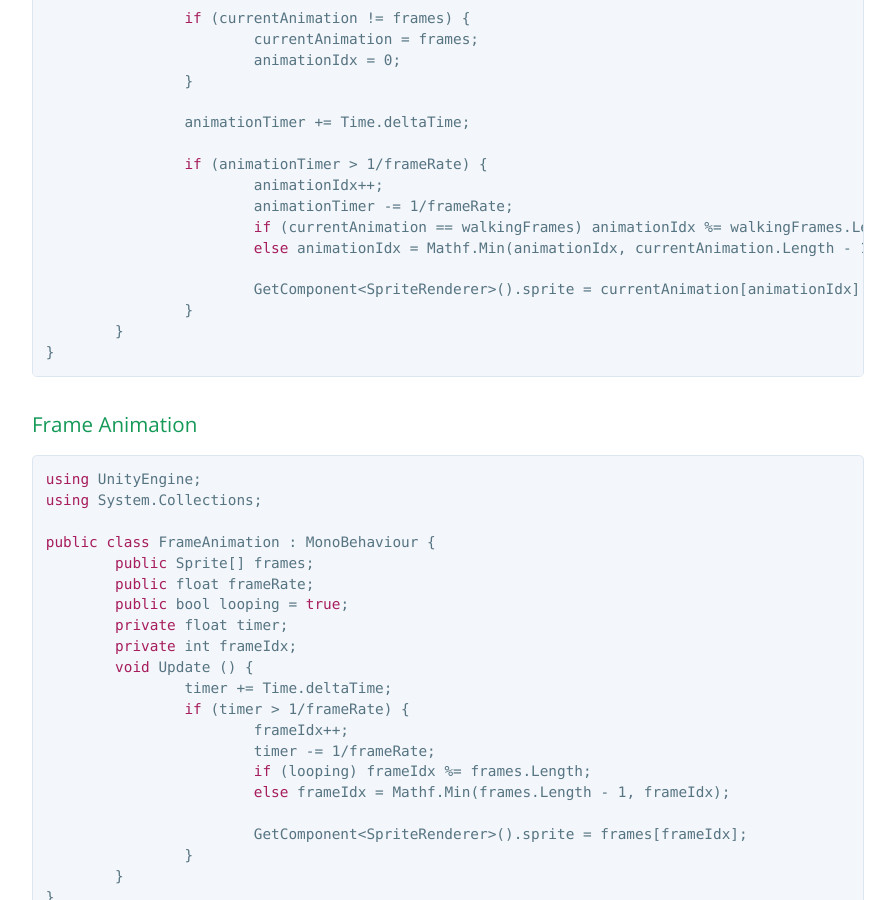
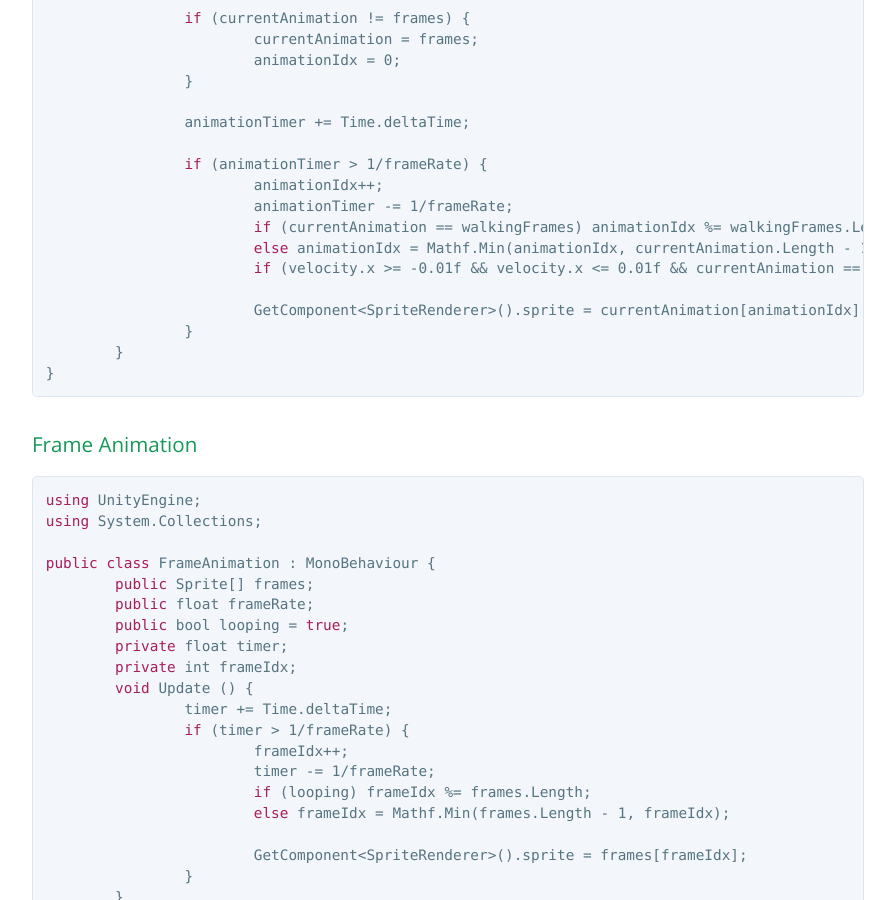
Before and after one commit to ladace/unity-code-snippets, a Jekyll site: the page built from platformer.md, in a window 1280 px wide and 900 px high, scrolled down 3014 px. Shown: the whole window, without its empty margins (192-1087 px from the left). Built offline with Jekyll 4.4.1, drawn with Linux system fonts in a browser that asks for light colours; Markdown is read by kramdown in place of the engine named in the settings.

Commit message:
Update platformer.md

```diff
--- a/platformer.md
+++ b/platformer.md
@@ -106,6 +106,7 @@ public class PlayerAnimation : MonoBehaviour {
 			animationTimer -= 1/frameRate;
 			if (currentAnimation == walkingFrames) animationIdx %= walkingFrames.Length;
 			else animationIdx = Mathf.Min(animationIdx, currentAnimation.Length - 1);
+			if (velocity.x >= -0.01f && velocity.x <= 0.01f && currentAnimation == walkingFrames) animationIdx = 0;
 
 			GetComponent<SpriteRenderer>().sprite = currentAnimation[animationIdx];
 		}
```
